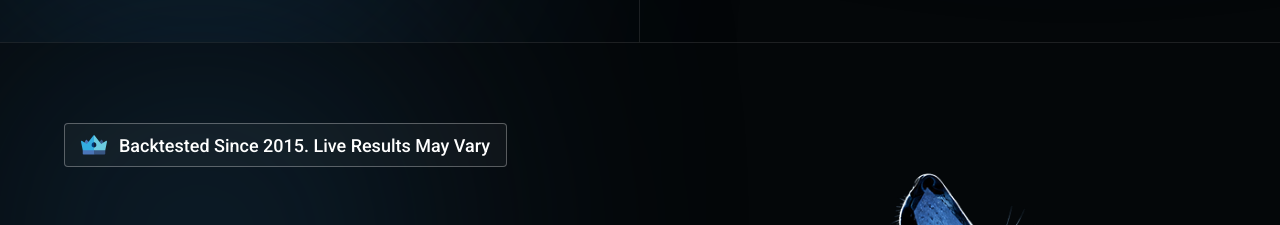
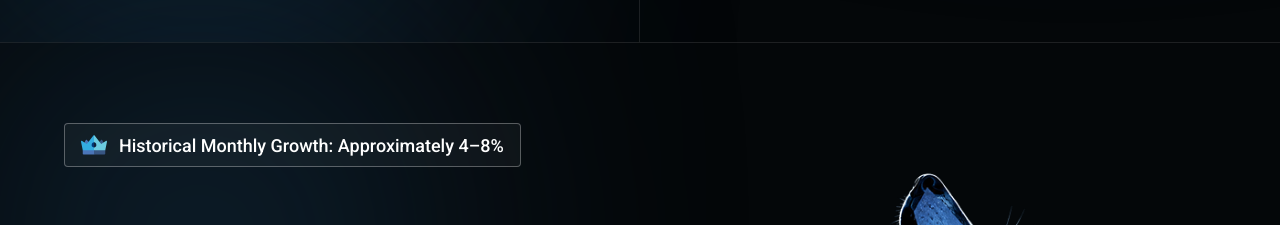
Before and after one commit to maheshBavishi/lunarwolf-latest-webapp, a Next.js app: page / in a window 1280 px wide. Shown: the part 1580-1805 px from the top of the page. Built offline with nearby package versions, Linux system fonts and the light colour scheme.

Commit message:
feat: implement new EarnSection component to showcase EA trading and referral network features

```diff
--- a/src/rendering/home/earnSection/index.js
+++ b/src/rendering/home/earnSection/index.js
@@ -22,7 +22,7 @@ export default function EarnSection() {
           <div className={styles.buttonstyle}>
             <button>
               <img src={CownIcon} alt="CownIcon" />
-              <span>Backtested Since 2015. Live Results May Vary</span>
+              <span>Historical Monthly Growth: Approximately 4–8%</span>
             </button>
           </div>
           <h2>Growth Through EA Trading</h2>
```
